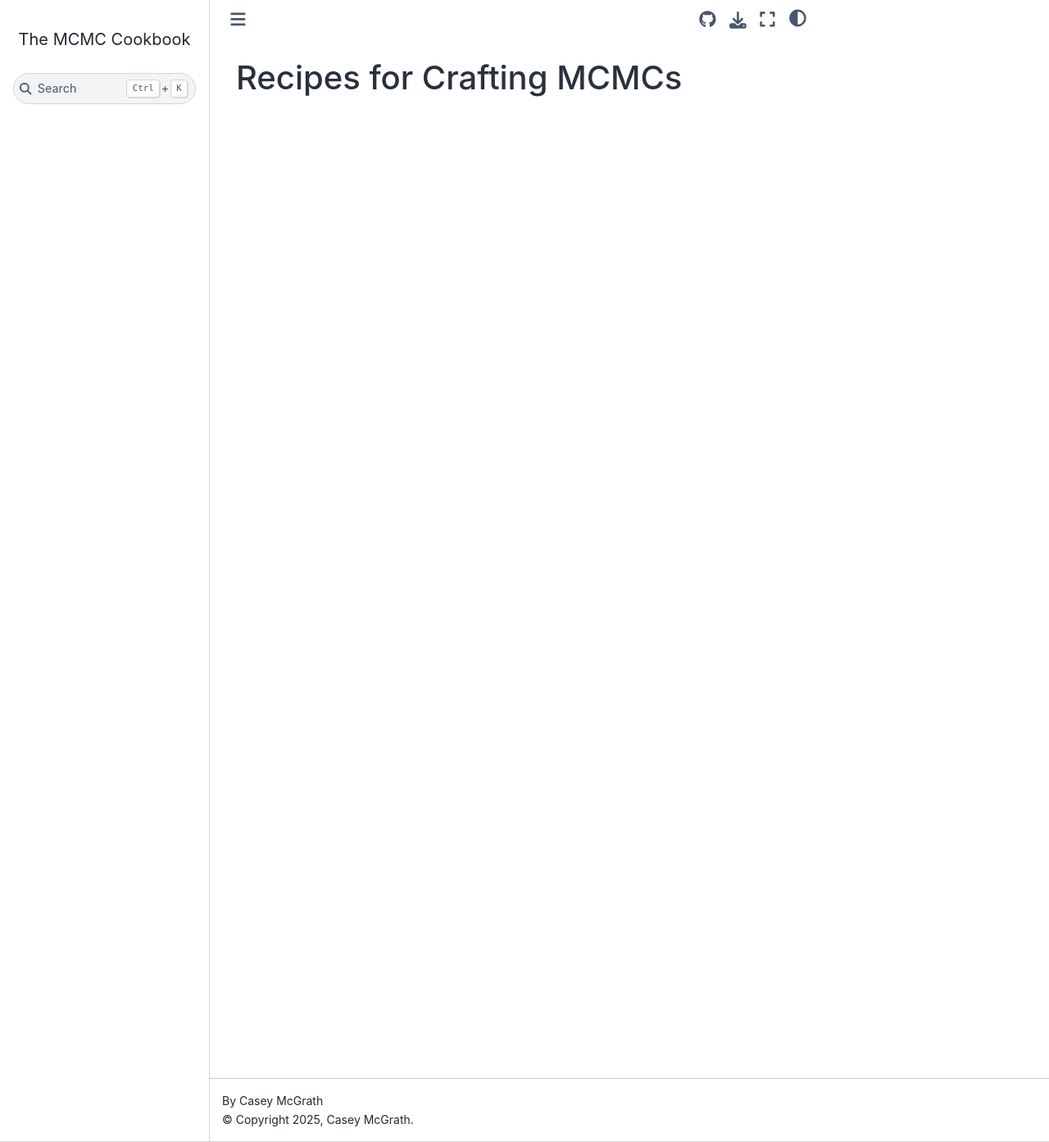
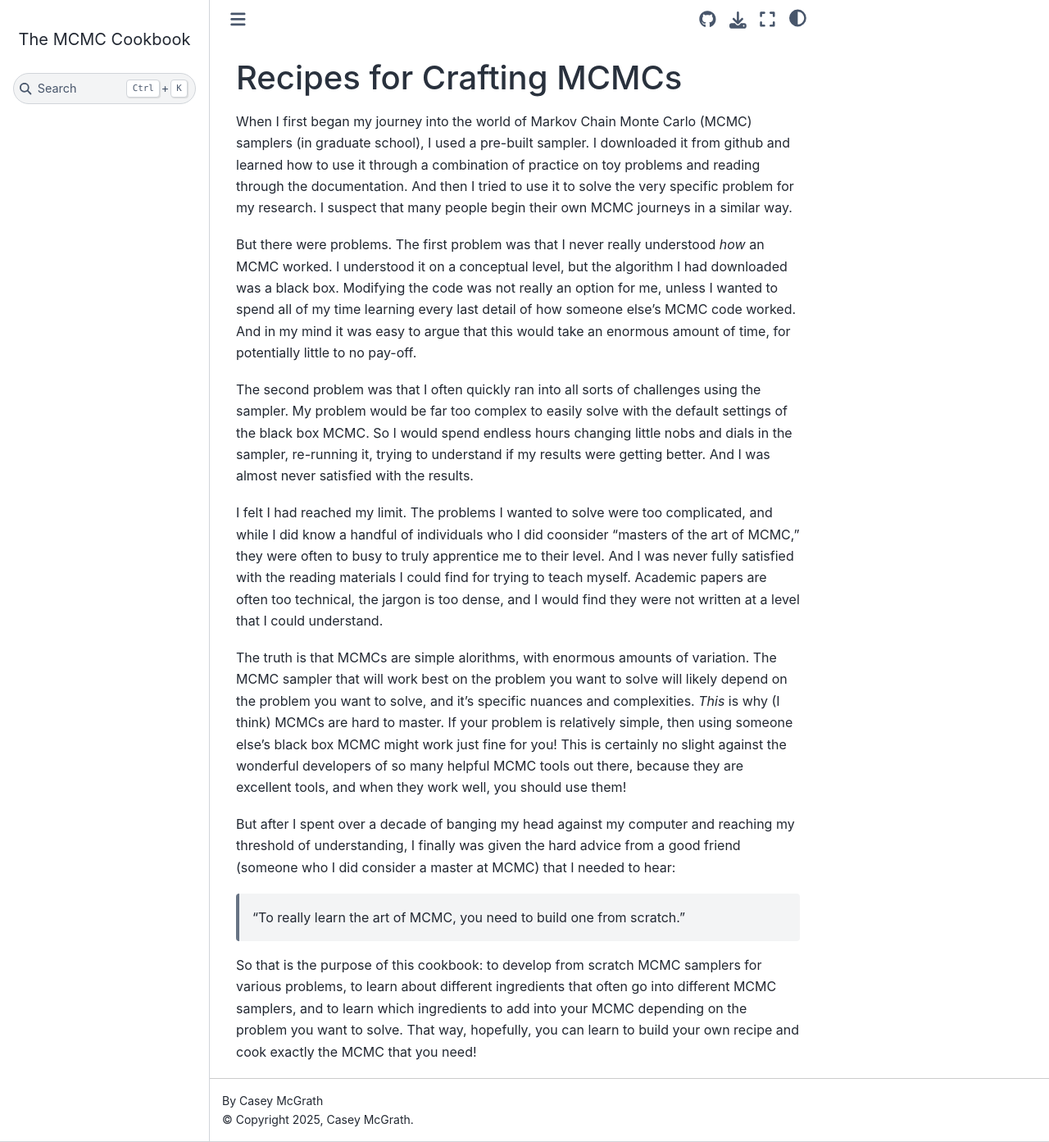
Before and after one commit to CaseyMcGrath/The-MCMC-Cookbook, a Sphinx documentation site: the page built from docs/source/index.md, in a window 1280 px wide and 1393 px high. Shown: the whole window at 82% size. Built offline with Sphinx 7.4.7 and the Sphinx Book theme 1.1.4, drawn with Linux system fonts in a browser that asks for light colours; pages that are not in the unit, such as notebooks, are missing from menus.

Commit message:
Write the homepage introduction

```diff
--- a/docs/source/index.md
+++ b/docs/source/index.md
@@ -3,7 +3,21 @@
 Recipes for Crafting MCMCs
 ==========================
 
+When I first began my journey into the world of Markov Chain Monte Carlo (MCMC) samplers (in graduate school), I used a pre-built sampler.  I downloaded it from github and learned how to use it through a combination of practice on toy problems and reading through the documentation.  And then I tried to use it to solve the very specific problem for my research.  I suspect that many people begin their own MCMC journeys in a similar way.
 
+But there were problems.  The first problem was that I never really understood *how* an MCMC worked.  I understood it on a conceptual level, but the algorithm I had downloaded was a black box.  Modifying the code was not really an option for me, unless I wanted to spend all of my time learning every last detail of how someone else's MCMC code worked.  And in my mind it was easy to argue that this would take an enormous amount of time, for potentially little to no pay-off.
+
+The second problem was that I often quickly ran into all sorts of challenges using the sampler.  My problem would be far too complex to easily solve with the default settings of the black box MCMC.  So I would spend endless hours changing little nobs and dials in the sampler, re-running it, trying to understand if my results were getting better.  And I was almost never satisfied with the results.
+
+I felt I had reached my limit.  The problems I wanted to solve were too complicated, and while I did know a handful of individuals who I did coonsider "masters of the art of MCMC," they were often to busy to truly apprentice me to their level.  And I was never fully satisfied with the reading materials I could find for trying to teach myself.  Academic papers are often too technical, the jargon is too dense, and I would find they were not written at a level that I could understand.
+
+The truth is that MCMCs are simple alorithms, with enormous amounts of variation.  The MCMC sampler that will work best on the problem you want to solve will likely depend on the problem you want to solve, and it's specific nuances and complexities.  *This* is why (I think) MCMCs are hard to master.  If your problem is relatively simple, then using someone else's black box MCMC might work just fine for you!  This is certainly no slight against the wonderful developers of so many helpful MCMC tools out there, because they are excellent tools, and when they work well, you should use them!
+
+But after I spent over a decade of banging my head against my computer and reaching my threshold of understanding, I finally was given the hard advice from a good friend (someone who I did consider a master at MCMC) that I needed to hear:
+
+> "To really learn the art of MCMC, you need to build one from scratch."
+
+So that is the purpose of this cookbook: to develop from scratch MCMC samplers for various problems, to learn about different ingredients that often go into different MCMC samplers, and to learn which ingredients to add into your MCMC depending on the problem you want to solve.  That way, hopefully, you can learn to build your own recipe and cook exactly the MCMC that you need!
 
 
 
```
